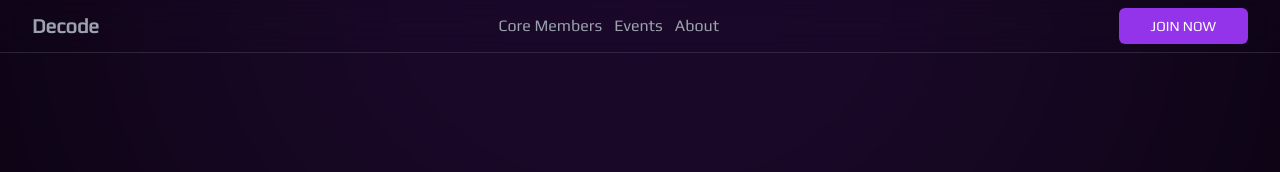
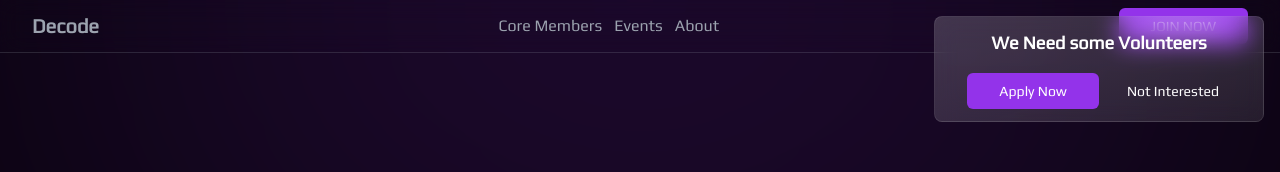
Before and after one commit to void-main1812/decode, a Next.js app: page / in a window 1280 px wide. Shown: the top 172 px of the page. Built offline with nearby package versions, Linux system fonts and the light colour scheme; no server answers.

Commit message:
💄 🚧 UI: Added Placeholder for small devices

```diff
--- a/app/(site)/components/Body.tsx
+++ b/app/(site)/components/Body.tsx
@@ -9,12 +9,39 @@ import AboutSection from "@/app/(site)/components/AboutSection";
 import Members from "@/app/(site)/components/Members";
 import Events from "@/app/(site)/components/Events";
 import Wrap from "@/app/(site)/components/Wrap";
+import VolunteerModal from "./VolunteerModal";
+import { useDimensions } from "@/hooks/useDimensioins";
+import Image from "next/image";
 
 const Body = () => {
+  const { width } = useDimensions();
+
+  if (width.current < 1000) {
+    return (
+      <div className="overflow-hidden flex-col h-[100vh] w-[100vw] flex justify-center items-center ">
+        <Image
+          alt="Decode Logo"
+          src="/images/decode_logo_colored.png"
+          height={150}
+          width={150}
+        />
+        <h1 className="uppercase text-transparent bg-clip-text bg-gradient-to-b from-gray-200/80 to-gray-200/50 text-4xl mt-8 font-bold">
+          Use Desktop
+        </h1>
+        <p className="mt-8 text-sm text-gray-500 w-[80vw] text-center">
+          😥 Unfortunately we are currently working on the responsiveness of the
+          website. Please don&apos;t mind and checkout the website on desktop.
+          Sorry for the incnvinience caused
+        </p>
+      </div>
+    );
+  }
+
   // ---------------------------------Main Body Starts Here
 
   return (
     <div className=" mt-[25vh] z-0 flex flex-col items-center ">
+      <VolunteerModal />
       {/* ----------------------------------Hero Section----------------------------------------- */}
       <HeroSection />
       {/* -------------------------------------Sponsors Section---------------------------------------- */}
--- a/app/(site)/components/Footer.tsx
+++ b/app/(site)/components/Footer.tsx
@@ -13,7 +13,7 @@ const inter = Inter({
 const Footer = () => {
   const { width } = useDimensions();
 
-  if (width.current < 768) {
+  if (width.current < 1000) {
     return null;
   }
 
--- a/app/(site)/components/Header.tsx
+++ b/app/(site)/components/Header.tsx
@@ -26,7 +26,7 @@ const Header = () => {
 
   const router = useRouter();
 
-  if (width.current < 768) {
+  if (width.current < 1000) {
     return null;
   }
 
--- a/app/(site)/components/VolunteerModal.tsx
+++ b/app/(site)/components/VolunteerModal.tsx
@@ -1,9 +1,37 @@
 "use client";
 
-import React from "react";
+import Button from "@/app/components/Button";
+import React, { useState } from "react";
+import { motion } from "framer-motion";
 
 const VolunteerModal = () => {
-  return <div>VolunteerModal</div>;
+  const [show, setShow] = useState(true);
+
+  return (
+    show && (
+      <motion.div
+        initial={{ x: "120%" }}
+        animate={{ x: "0%" }}
+        transition={{ duration: 0.5, delay: 2 }}
+        exit={{ x: "120%" }}
+        className="z-50 fixed flex-col flex gap-4 justify-between items-center top-0 right-0 m-4 px-8 py-3 backdrop-blur-md bg-gradient-to-br from-gray-100/20 to-gray-100/10 border-[1px] border-gray-200/10 rounded-lg "
+      >
+        <span className="text-lg text-white font-semibold">
+          We Need some Volunteers
+        </span>
+        <div className="flex gap-4 justify-between items-center">
+          <a href="#volunteer">
+            <Button height={"10"} onClick={() => setShow(false)}>
+              Apply Now
+            </Button>
+          </a>
+          <Button height={"10"} onClick={() => setShow(false)} ghost>
+            Not Interested
+          </Button>
+        </div>
+      </motion.div>
+    )
+  );
 };
 
 export default VolunteerModal;
--- a/app/components/Button.tsx
+++ b/app/components/Button.tsx
@@ -1,9 +1,9 @@
 "use client";
 
-import React, {useEffect, useRef} from "react";
+import React, { useEffect, useRef } from "react";
 import clsx from "clsx";
-import {motion, useAnimation, useInView} from 'framer-motion'
-import {TailSpin} from "react-loader-spinner";
+import { motion, useAnimation, useInView } from "framer-motion";
+import { TailSpin } from "react-loader-spinner";
 import useScrollAnimation from "@/hooks/useScrollAnimation";
 
 interface ButtonProps {
@@ -35,43 +35,36 @@ const Button: React.FC<ButtonProps> = ({
   isLoading,
   height,
   delay,
-                                           onPress
+  onPress,
 }) => {
-
-    const {ref, mainControls} = useScrollAnimation();
+  const { ref, mainControls } = useScrollAnimation();
 
   return (
-        < motion.button
+    <motion.button
       variants={{
         hidden: {
           opacity: 0,
         },
         visible: {
           opacity: 1,
-                }
+        },
       }}
-            initial='hidden'
+      initial="hidden"
       animate={mainControls}
-            transition={{duration: 0.25, delay: delay}}
+      transition={{ duration: 0.25, delay: delay }}
       ref={ref}
-            whileHover={
-                {
+      whileHover={{
         scale: 1.1,
-                    transition: {type: "spring", stiffness: 400, damping: 17, delay: 0}
-                }
-            }
-
-            whileTap={
-                {
+        transition: { type: "spring", stiffness: 400, damping: 17, delay: 0 },
+      }}
+      whileTap={{
         scale: 1,
-                    transition: {type: "spring", stiffness: 400, damping: 17}
-                }
-            }
+        transition: { type: "spring", stiffness: 400, damping: 17 },
+      }}
       onClick={onClick}
       type={type}
       disabled={disabled}
-            className={
-                clsx(
+      className={clsx(
         `
     flex
     justify-center
@@ -85,7 +78,7 @@ const Button: React.FC<ButtonProps> = ({
     `,
         disabled && "opacity-50 cursor-not-allowed text-white ",
         secondary && "bg-white text-purple-700 text-xl font-semibold",
-                    ghost && "bg-transparent px-3 text-xl hover:bg-gray-100/30 text-white ",
+        ghost && "bg-transparent px-3 text-sm hover:bg-gray-100/30 text-white ",
         danger &&
           "bg-rose-500 hover:bg-rose-700 text-white focus-visible:outline-rose-900",
         fullWidth && "w-full",
@@ -94,10 +87,10 @@ const Button: React.FC<ButtonProps> = ({
           !secondary &&
           "bg-purple-600 text-sm px-8 hover:shadow-xl hover:shadow-purple-700/40 text-white ",
         className
-                )
-            }
+      )}
     >
-            {isLoading ? <TailSpin
+      {isLoading ? (
+        <TailSpin
           height={height}
           width={height}
           color="#f0f0f0"
@@ -105,7 +98,10 @@ const Button: React.FC<ButtonProps> = ({
           radius="1"
           wrapperClass=""
           visible={true}
-            /> : children}
+        />
+      ) : (
+        children
+      )}
     </motion.button>
   );
 };
```
Lines whose indentation alone changed are shown as unchanged.
